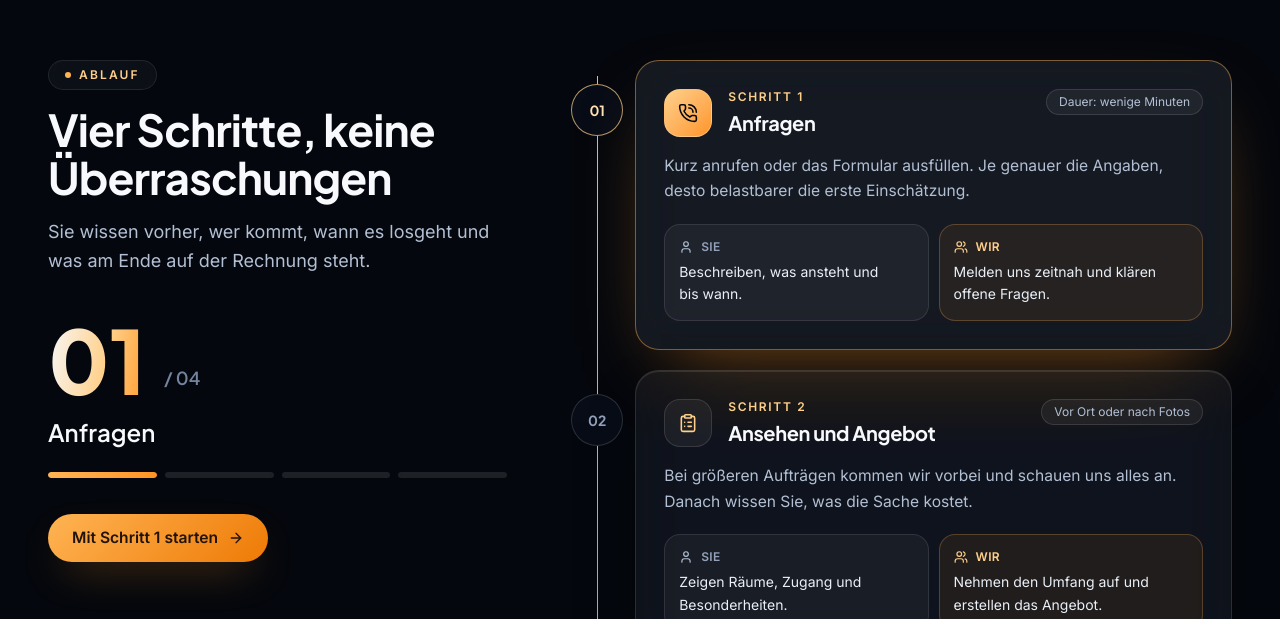
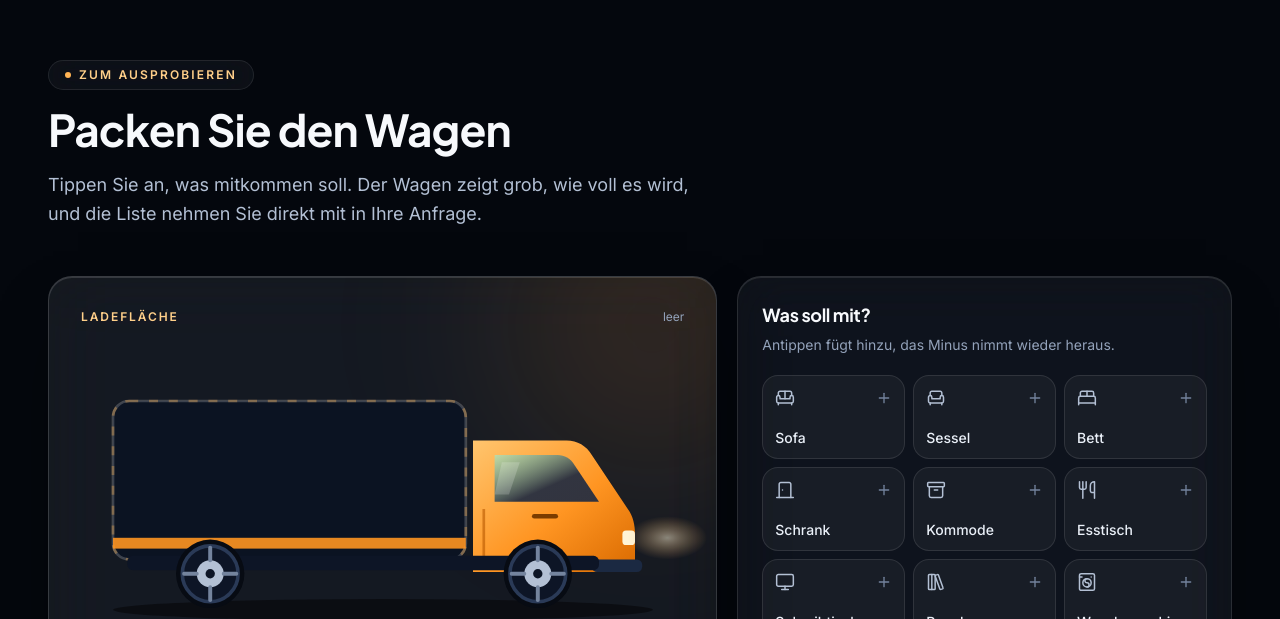
Before and after one commit to SchaeferDesigns/hauruck24, a Next.js app: page / in a window 1280 px wide. Shown: the part 2321-2940 px from the top of the page. Built offline with nearby package versions, Linux system fonts and the light colour scheme.

Commit message:
SDA: Projektänderungen synchronisieren

```diff
--- a/src/app/leistungen/[slug]/page.tsx
+++ b/src/app/leistungen/[slug]/page.tsx
@@ -8,6 +8,7 @@ import { BreadcrumbJsonLd, FaqJsonLd, ServiceJsonLd } from "@/components/seo/Jso
 import PageHeader from "@/components/layout/PageHeader";
 import CtaBanner from "@/components/sections/CtaBanner";
 import FaqSection from "@/components/sections/FaqSection";
+import TruckLoader from "@/components/sections/TruckLoader";
 import Reveal from "@/components/ui/Reveal";
 import ServiceIcon from "@/components/ui/ServiceIcon";
 import { PhoneAction } from "@/components/ui/ContactAction";
@@ -130,6 +131,8 @@ export default async function ServiceDetailPage({
         </div>
       </section>
 
+      {service.slug === "umzug" ? <TruckLoader service="umzug" /> : null}
+
       <FaqSection
         items={service.faq}
         eyebrow={`${service.label}, häufige Fragen`}
--- a/src/app/page.tsx
+++ b/src/app/page.tsx
@@ -9,6 +9,7 @@ import Hero from "@/components/sections/Hero";
 import PriceFactors from "@/components/sections/PriceFactors";
 import ProcessSteps from "@/components/sections/ProcessSteps";
 import ServicesGrid from "@/components/sections/ServicesGrid";
+import TruckLoader from "@/components/sections/TruckLoader";
 import WhyUs from "@/components/sections/WhyUs";
 
 export const metadata: Metadata = {
@@ -24,6 +25,7 @@ export default function HomePage() {
     <>
       <Hero />
       <ServicesGrid />
+      <TruckLoader />
       <ProcessSteps />
       <WhyUs />
       <PriceFactors />
```
Also changed, not shown: 1 other file (tests, documents, lock files or other folders).
